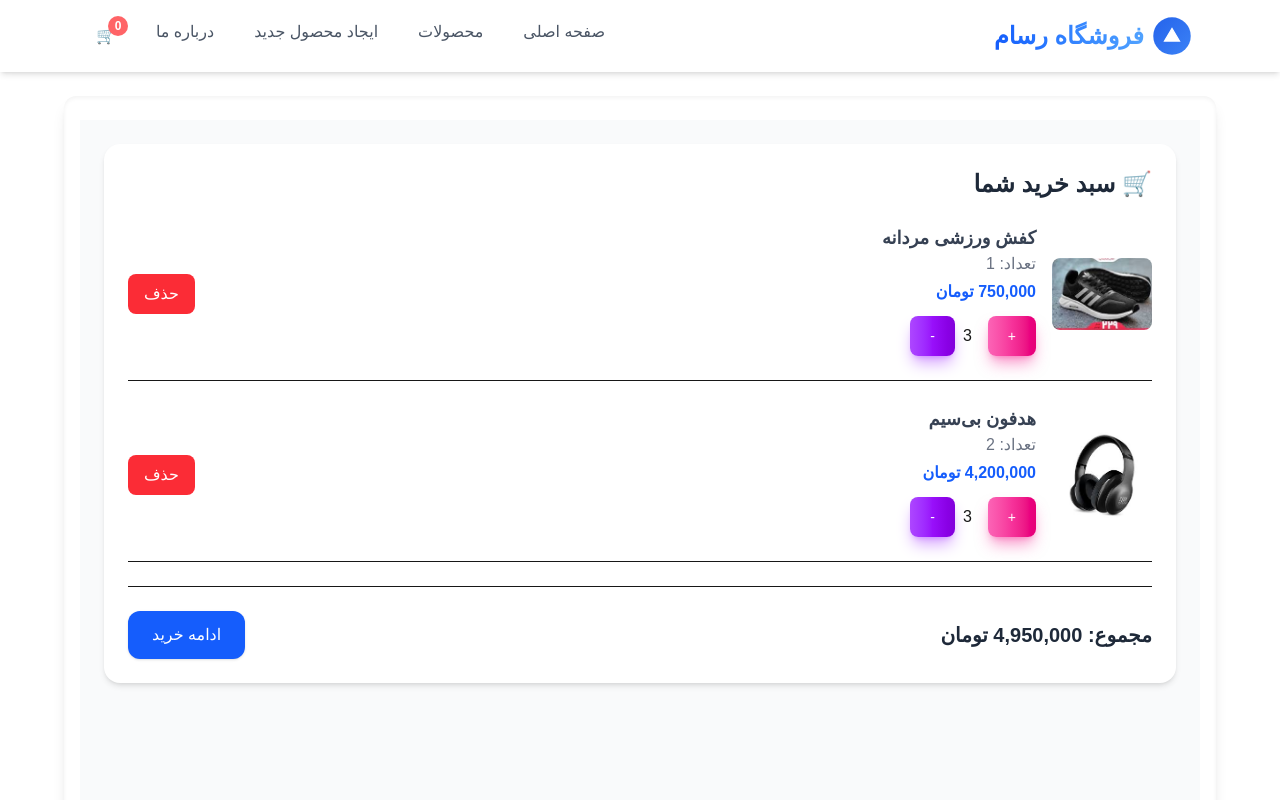
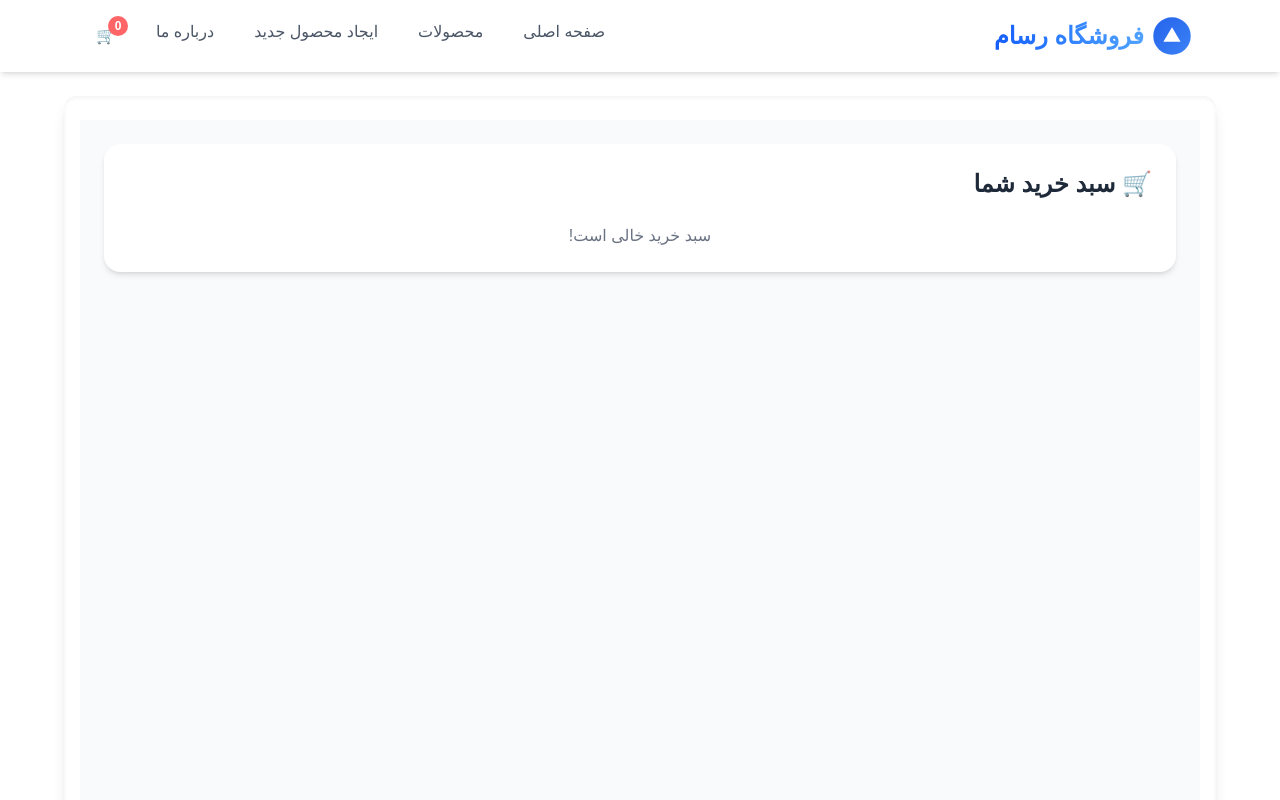
Before and after one commit to Ranjbaran/storeonline, a Next.js app: page /cart in a window 1280 px wide. Shown: the top 800 px of the page. Built offline with nearby package versions, Linux system fonts and the light colour scheme.

Commit message:
finished cart

```diff
--- /dev/null
+++ b/src/app/cart/CatrItem.tsx
@@ -0,0 +1,61 @@
+"use client";
+import Image from "next/image";
+import { useStorecontext } from "../context/StoreContext";
+import { useEffect, useState } from "react";
+import axios from "axios";
+import AddToCart from "../components/AddToCart";
+
+
+type CartItemProps = {
+  id: string;
+  quantity: number;
+};
+type ProductType = {
+    id: number;
+  name: string;
+  price: number;
+  image: string;
+  quantity: number;
+};
+export default function CartItem({ id, quantity }: CartItemProps) {
+  const { CartItems:products} = useStorecontext();
+const [product, setProduct] = useState<ProductType | null>(null);
+  // پیدا کردن محصول از لیست محصولات
+    useEffect(() => {
+        axios.get(`https://fakestoreapi.com/products/${id}`)
+        .then(res => {
+          const{data}=res;
+          setProduct(data);
+
+        })
+        .catch(err => {
+          console.error("Error fetching product data:", err);
+          return null;
+        });
+    }, [id]);
+
+  const { handelIncreaseProduct:increaseQty,handelDecreaseProduct:decreaseQty,removeItem:removeFromCart} = useStorecontext();
+  if (!product) return null;
+
+  return (
+    <div className="flex items-center justify-between border rounded-xl p-4 shadow-sm">
+      {/* تصویر محصول */}
+      <div className="flex items-center gap-4">
+        <img
+          src={product.image}
+          alt={product.name}
+          width={80}
+          height={80}
+          className="rounded-lg object-cover"
+        />
+        <div>
+          <h2 className="text-lg font-semibold text-gray-800">{product.quantity}</h2>
+          <p className="text-gray-600">{product.price.toLocaleString()} تومان</p>
+          <p className="text-sm text-gray-500">تعداد: {quantity}</p>
+        </div>
+      </div>
+      <AddToCart id={product.id.toString()}/>
+
+    </div>
+  );
+}
--- a/src/app/cart/page.tsx
+++ b/src/app/cart/page.tsx
@@ -1,9 +1,12 @@
 
 "use client";
 
-import { useState } from "react";
+import { useEffect, useState } from "react";
 import Image from "next/image";
 import Link from "next/link";
+import { useStorecontext } from "../context/StoreContext";
+import axios from "axios";
+import CartItem from "./CatrItem";
 
 interface CartItem {
   id: number;
@@ -14,102 +17,21 @@ interface CartItem {
 }
 
 export default function CartPage() {
-  const [cart, setCart] = useState<CartItem[]>([
-    {
-      id: 1,
-      name: "کفش ورزشی مردانه",
-      price: 750000,
-      image: "/images/products/shoes1.jpg",
-      quantity: 1,
-    },
-    {
-      id: 2,
-      name: "هدفون بی‌سیم",
-      price: 2100000,
-      image: "/images/products/headphone.jpg",
-      quantity: 2,
-    },
-  ]);
-
-  const removeItem = (id: number) => {
-    setCart(cart.filter((item) => item.id !== id));
-  };
-
-  const totalPrice = cart.reduce((sum, item) => sum + item.price * item.quantity, 0);
+  const{CartItems}=useStorecontext()
 
 return (
   <main className="min-h-screen bg-gray-50 p-6">
     <section className="max-w-6xl mx-auto bg-white rounded-2xl shadow-md p-6">
-        <h1 className="text-2xl font-bold text-gray-800 mb-6">🛒 سبد خرید شما</h1>
-
-        {cart.length === 0 ? (
+      <h1 className="text-2xl font-bold text-gray-800 mb-6">🛒 سبد خرید شما</h1 >
+      {CartItems.length===0 ? (
         <p className="text-gray-500 text-center">سبد خرید خالی است!</p>
-        ) : (
+      ):(
         <div className="space-y-6">
-
-            {cart.map((item) => (
-              <div
-                key={item.id}
-                className="flex flex-col sm:flex-row items-center sm:justify-between border-b pb-4 gap-4"
-              >
-                <Image
-                  src={item.image}
-                  alt={item.name}
-                  width={100}
-                  height={100}
-                  className="rounded-lg object-cover"
-                />
-
-                {/* اطلاعات */}
-                <div className="flex-1 text-center sm:text-right">
-                  <h2 className="text-lg font-semibold text-gray-700">{item.name}</h2>
-                  <p className="text-gray-500">تعداد: {item.quantity}</p>
-                  <p className="text-blue-600 font-bold mt-1">
-                    {(item.price * item.quantity).toLocaleString()} تومان
-                  </p>
-                            <div className="mt-3">
-              <button
-                type="button"
-                className="text-white bg-gradient-to-r from-pink-400 via-pink-500 to-pink-600 hover:bg-gradient-to-br focus:ring-4 focus:outline-none focus:ring-pink-300 dark:focus:ring-pink-800 shadow-lg shadow-pink-500/50 dark:shadow-lg dark:shadow-pink-800/80 font-medium rounded-lg text-sm px-5 py-2.5 text-center me-2 mb-2"
-              >
-                +
-              </button>
-              <span className="mx-2">3</span>
-              <button
-                type="button"
-                className="text-white bg-gradient-to-r from-purple-500 via-purple-600 to-purple-700 hover:bg-gradient-to-br focus:ring-4 focus:outline-none focus:ring-purple-300 dark:focus:ring-purple-800 shadow-lg shadow-purple-500/50 dark:shadow-lg dark:shadow-purple-800/80 font-medium rounded-lg text-sm px-5 py-2.5 text-center me-2 mb-2"
-              >
-                -
-              </button>
-            </div>
-                </div>
-
-                {/* دکمه حذف */}
-                <button
-                  onClick={() => removeItem(item.id)}
-                  className="px-4 py-2 bg-red-500 text-white rounded-lg hover:bg-red-600 transition"
-                >
-                  حذف
-                </button>
-
-              </div>
+          {CartItems.map((item) => (
+            <CartItem key={item.id} id={item.id.toString()} quantity={item.count} />
           ))}
-
-            {/* جمع کل */}
-            <div className="flex flex-col sm:flex-row justify-between items-center pt-6 border-t">
-              <p className="text-xl font-bold text-gray-800">
-                مجموع: {totalPrice.toLocaleString()} تومان
-              </p>
-              <Link
-                href="/checkout"
-                className="mt-4 sm:mt-0 px-6 py-3 bg-blue-600 text-white rounded-xl shadow hover:bg-blue-700 transition"
-              >
-                ادامه خرید
-              </Link>
-            </div>
         </div>
       )}
     </section>
   </main>
-  );
-}
+)}
--- a/src/app/components/AddToCart.tsx
+++ b/src/app/components/AddToCart.tsx
@@ -7,7 +7,7 @@ type TItemCart = {
 }
 
 function AddToCart({ id }: TItemCart) {
-  const { CartItems, handelIncreaseProduct, handelDecreaseProduct,handelCountCartItem } = useStorecontext();
+  const { CartItems, handelIncreaseProduct, handelDecreaseProduct, handelCountCartItem, removeItem } = useStorecontext();
 
 
   return (
@@ -30,7 +30,11 @@ function AddToCart({ id }: TItemCart) {
         >
           -
         </button>
+        <button
+          onClick={() => removeItem(parseInt(id))}
+          type="button" className="text-white bg-gradient-to-br from-pink-500 to-orange-400 hover:bg-gradient-to-bl  dark:focus:ring-pink-800 font-medium rounded-lg text-sm px-5 py-2.5 text-center me-2 mb-2">  حذف</button>
       </div>
+
     </>
   );
 }
--- a/src/app/components/Navbar.tsx
+++ b/src/app/components/Navbar.tsx
@@ -42,14 +42,18 @@ export default function Navbar() {
             </li>
 
           ))}
-          <Link href="/cart">
-            <li className="relative px-2 py-1 transition text-gray-600 hover:text-blue-600 rounded-lg">
-              🛒
-              <span className="absolute -top-1 -right-1 bg-red-400 text-white text-xs font-bold rounded-full w-5 h-5 flex items-center justify-center">
-                {handelTotalCartItem()}
-              </span>
-            </li>
-          </Link>
+
+
+<li className="relative px-2 py-1 text-gray-600 hover:text-blue-600 rounded-lg">
+  <Link href="/cart" className="flex items-center">
+    🛒
+    <span className="absolute -top-1 -right-1 bg-red-400 text-white text-xs font-bold rounded-full w-5 h-5 flex items-center justify-center">
+      {handelTotalCartItem()}
+    </span>
+  </Link>
+</li>
+
+
 
         </ul>
 
--- a/src/app/context/StoreContext.tsx
+++ b/src/app/context/StoreContext.tsx
@@ -18,6 +18,7 @@ type Tstorecontext = {
   handelDecreaseProduct:(id:number)=>void//تابعی که بتونه یه محصول رو از سبد کم کنه یا تعدادش رو کم کنه
   handelCountCartItem:(id:number)=>number//تابعی که تعداد یک محصول رو برگردونه
   handelTotalCartItem:()=>number//تابعی که تعداد کل محصولات سبد خرید رو برگردونه
+  removeItem:(id:number)=>void//تابعی که یک محصول رو از سبد حذف کنه
 };
 const storecontext = createContext({} as Tstorecontext);
 
@@ -61,7 +62,6 @@ export function StoreContextProvider({ children }: TstorecontexProps) {
     });
   };
 
-
   const handelDecreaseProduct=(id:number)=> {
 
     setCartItem((previous) => {
@@ -87,8 +87,14 @@ export function StoreContextProvider({ children }: TstorecontexProps) {
     });
   };
 
+ const removeItem=(id:number)=>{
+    setCartItem((previous) => {
+      return previous.filter(item=>item.id !=id);
+    });
+  }
+
   return (
-    <storecontext.Provider value={{ CartItems ,handelIncreaseProduct,handelDecreaseProduct,handelCountCartItem,handelTotalCartItem}}>
+    <storecontext.Provider value={{ CartItems ,handelIncreaseProduct,handelDecreaseProduct,handelCountCartItem,handelTotalCartItem,removeItem}}>
       {children}
     </storecontext.Provider>
   );
```
Also changed, not shown: package.json (+7 -6 lines), 1 other file (tests, documents, lock files or other folders). Lines whose indentation alone changed are shown as unchanged.
